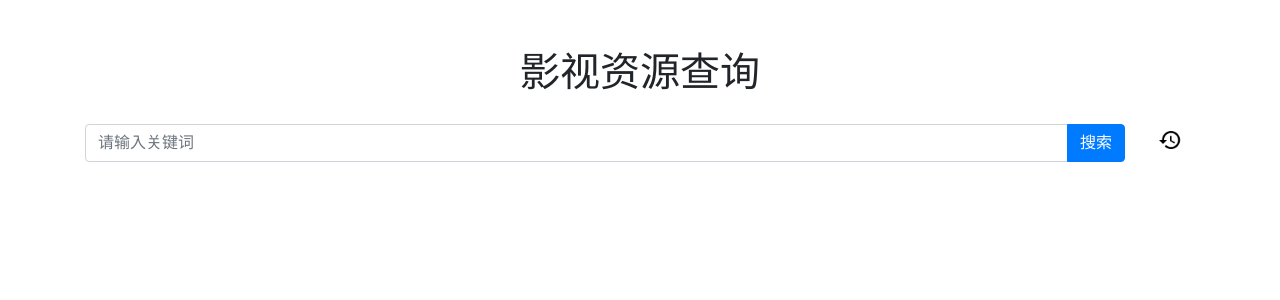
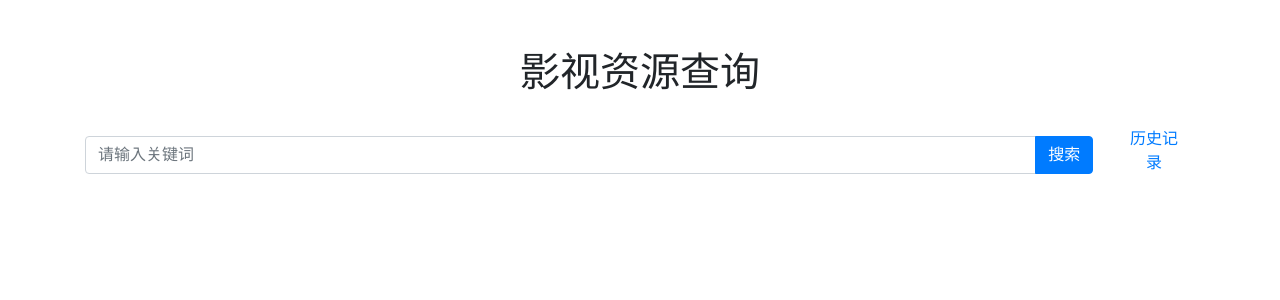
Before and after one commit to PangTouY00/movie_search, a Flask app: page / in a window 1280 px wide. Shown: the top 300 px of the page. Run offline with Flask 2, Linux system fonts and the light colour scheme; data that the repository does not hold is empty; some libraries are stand-ins or nearby versions.

Commit message:
Update index.html

```diff
--- a/templates/index.html
+++ b/templates/index.html
@@ -35,9 +35,7 @@
 
         .loading img {
             width: 100px;
-            /* 修改宽度 */
             height: 100px;
-            /* 修改高度 */
         }
 
         .history-item {
@@ -60,17 +58,9 @@
             margin-left: 20px;
         }
 
-        .history-icon {
-            width: 24px;
-            height: 24px;
-            vertical-align: middle;
-        }
-
         .history-list {
             max-height: 200px;
-            /* 设置最大高度 */
             overflow-y: auto;
-            /* 添加垂直滚动条 */
         }
 
         .update-day-container {
@@ -84,7 +74,6 @@
             vertical-align: middle;
         }
 
-        /* 响应式设计 */
         @media (max-width: 768px) {
             .search-container {
                 margin-bottom: 15px;
@@ -97,9 +86,7 @@
 
             .loading img {
                 width: 50px;
-                /* 修改宽度 */
                 height: 50px;
-                /* 修改高度 */
             }
 
             .history-container {
@@ -123,7 +110,7 @@
             <div class="history-container" id="history-container">
                 <h3>
                     <button type="button" class="btn btn-link" data-toggle="modal" data-target="#historyModal">
-                        <img src="/static/history.png" alt="历史搜索记录" class="history-icon">
+                        历史记录
                     </button>
                 </h3>
             </div>
@@ -358,6 +345,9 @@
         // 手动初始化模态框
         $(document).ready(function () {
             loadHistory();
+            $('#historyModal').modal({
+                show: false
+            });
         });
     </script>
 </body>
```
